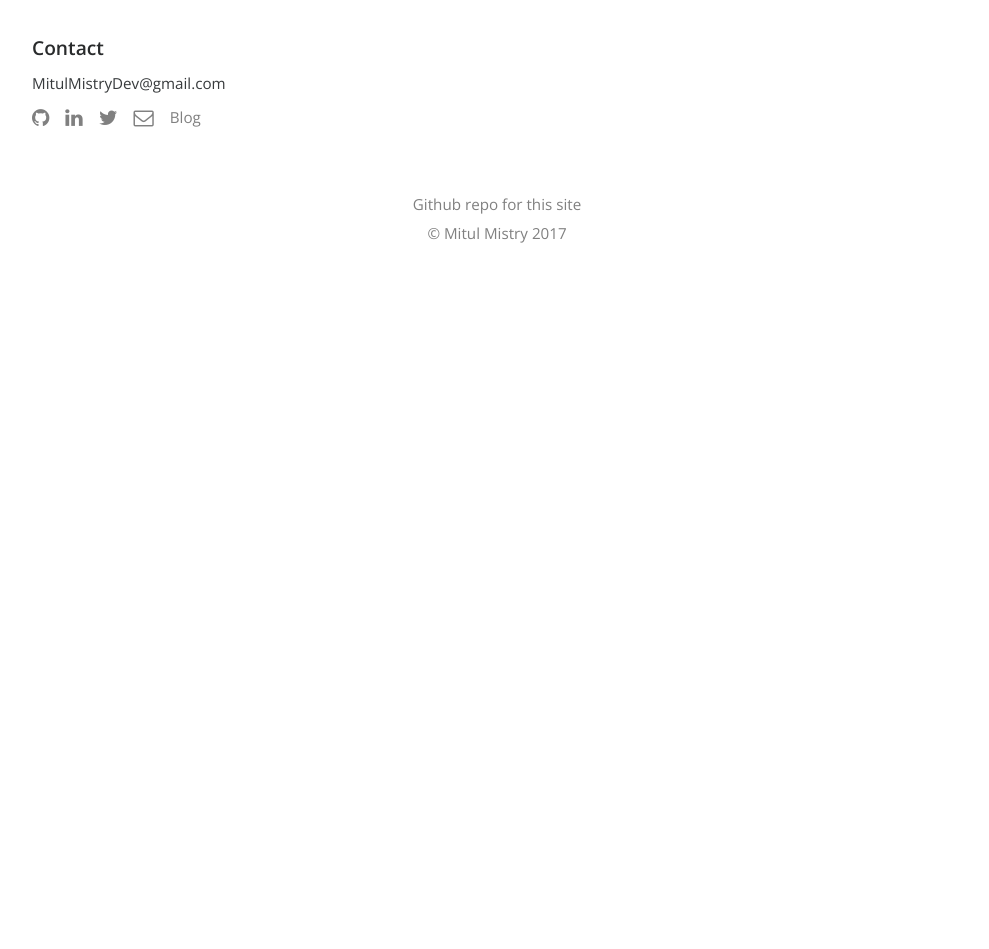
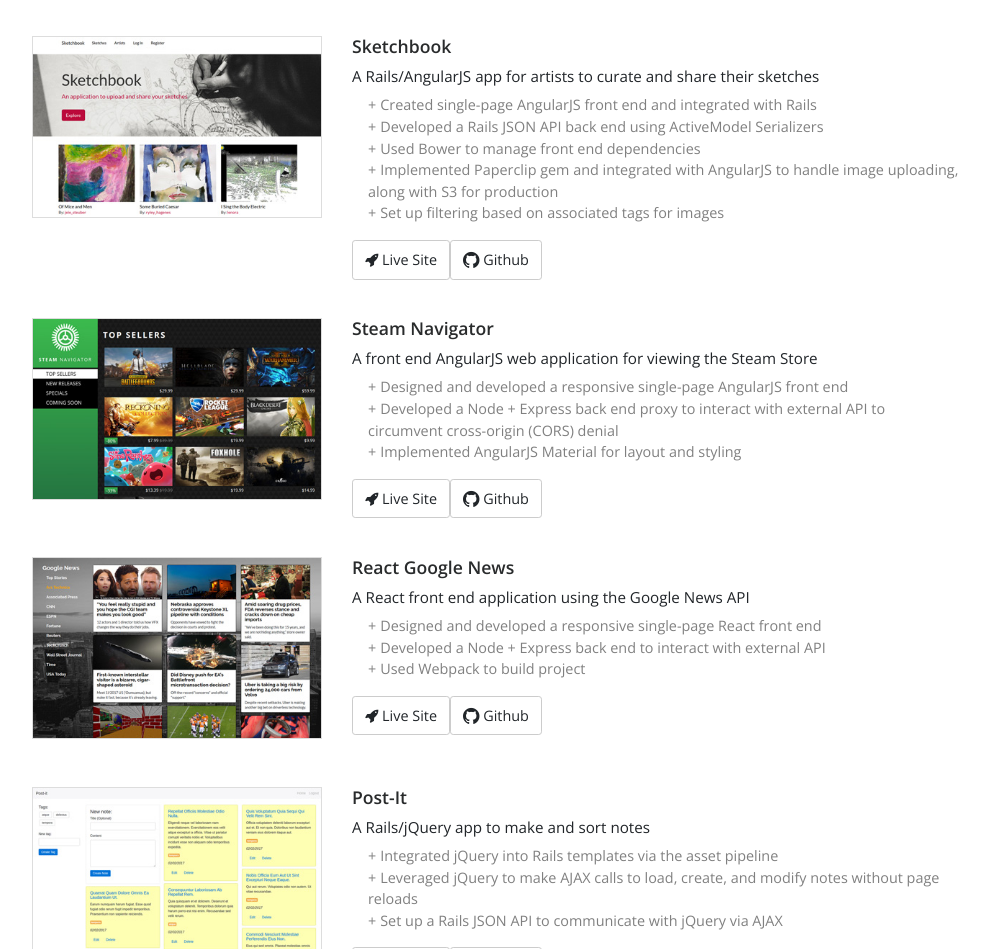
Before and after one commit to MitulMistry/mm-webdev-portfolio-v2, a React (Create React App) app: page / in a window 1280 px wide. Shown: the part 763-1712 px from the top of the page, without its empty margins (143-1132 px from the left). Before the commit the page ends 1040 px from the top, so only its background shows below. Built offline with nearby package versions, Linux system fonts and the light colour scheme.

Commit message:
Fill out and set up web apps

```diff
--- a/src/components/App.js
+++ b/src/components/App.js
@@ -8,6 +8,11 @@
 import { Footer } from './Footer';
 
 import imgStoryplan from '../img/app_storyplan.jpg';
+import imgSketchbook from '../img/app_sketchbook.jpg';
+import imgSteamNavigator from '../img/app_steam_navigator.jpg';
+import imgGoogleNews from '../img/app_google_news.jpg';
+import imgPostIt from '../img/app_post_it.jpg';
+import imgSimpleBlog from '../img/app_simple_blog.jpg';
 
 const webApps = [
   {
@@ -23,9 +28,69 @@
       "Created front end with Rails templates and partials, then styled with Bootstrap (HTML, CSS, ERB)",
       "Wrote test suite with RSpec"
     ],
-    liveUrl: "https://rails-storyplan.herokuapp.com/",
+    url: "https://rails-storyplan.herokuapp.com/",
     github: "https://github.com/MitulMistry/rails-storyplan"
-  }
+  },
+  {
+    title: "Sketchbook",
+    image: imgSketchbook,
+    description: "A Rails/AngularJS app for artists to curate and share their sketches",
+    bullets: [
+      "Created single-page AngularJS front end and integrated with Rails",
+      "Developed a Rails JSON API back end using ActiveModel Serializers",
+      "Used Bower to manage front end dependencies",
+      "Implemented Paperclip gem and integrated with AngularJS to handle image uploading, along with S3 for production",
+      "Set up filtering based on associated tags for images"
+    ],
+    url: "https://angular-sketchbook.herokuapp.com/",
+    github: "https://github.com/MitulMistry/sketchbook"
+  },
+  {
+    title: "Steam Navigator",
+    image: imgSteamNavigator,
+    description: "A front end AngularJS web application for viewing the Steam Store",
+    bullets: [
+      "Designed and developed a responsive single-page AngularJS front end",
+      "Developed a Node + Express back end proxy to interact with external API to circumvent cross-origin (CORS) denial",
+      "Implemented AngularJS Material for layout and styling"
+    ],
+    url: "https://steam-navigator.herokuapp.com/",
+    github: "https://github.com/MitulMistry/steam-navigator"
+  },
+  {
+    title: "React Google News",
+    image: imgGoogleNews,
+    description: "A React front end application using the Google News API",
+    bullets: [
+      "Designed and developed a responsive single-page React front end",
+      "Developed a Node + Express back end to interact with external API",
+      "Used Webpack to build project"
+    ],
+    url: "https://react-google-news.herokuapp.com/",
+    github: "https://github.com/MitulMistry/react-google-news"
+  },
+  {
+    title: "Post-It",
+    image: imgPostIt,
+    description: "A Rails/jQuery app to make and sort notes",
+    bullets: [
+      "Integrated jQuery into Rails templates via the asset pipeline",
+      "Leveraged jQuery to make AJAX calls to load, create, and modify notes without page reloads",
+      "Set up a Rails JSON API to communicate with jQuery via AJAX"
+    ],
+    url: "https://rails-post-it.herokuapp.com/",
+    github: "https://github.com/MitulMistry/post-it"
+  },
+  {
+    title: "Simple Blog",
+    image: imgSimpleBlog,
+    description: "A blog application built with Sinatra",
+    bullets: [
+      "Set up custom sessions and authentication using bcrypt",
+      "Incorporated ActiveRecord and set up database schema with SQLite"
+    ],
+    github: "https://github.com/MitulMistry/sinatra-simple-blog"
+  },
 ];
 
 const webDesigns = [
--- a/src/components/FullApp.js
+++ b/src/components/FullApp.js
@@ -6,7 +6,7 @@
     return (
       <Row className="row-app">
         <Col md="4">
-          <a href={this.props.liveUrl} target="_blank"><img src={this.props.image} class="img-fluid img-rounded img-app" /></a>
+          <a href={this.props.url} target="_blank"><img src={this.props.image} class="img-fluid img-rounded img-app" /></a>
         </Col>
         <Col md="8">
           <h2>{this.props.title}</h2>
@@ -17,7 +17,7 @@
             )}
           </ul>
           <p>
-            <a href={this.props.liveUrl} target="_blank" class="btn btn-web-app btn-light" role="button"><span class="fa fa-rocket" aria-hidden="true"></span> Live Site</a>
+            <a href={this.props.url} target="_blank" class="btn btn-web-app btn-light" role="button"><span class="fa fa-rocket" aria-hidden="true"></span> Live Site</a>
             <a href={this.props.github} target="_blank" class="btn btn-web-app btn-light" role="button"><span class="fa fa-github fa-lg"></span> Github</a>
           </p>
         </Col>
--- a/src/components/FullAppsContainer.js
+++ b/src/components/FullAppsContainer.js
@@ -12,7 +12,7 @@
             image={app.image}
             description={app.description}
             bullets={app.bullets}
-            liveUrl={app.liveUrl}
+            url={app.url}
             github={app.github}
           />
         )}
```
Also changed, not shown: src/img/app_google_news.jpg (renamed from src/img/app_react_google_news.jpg).
